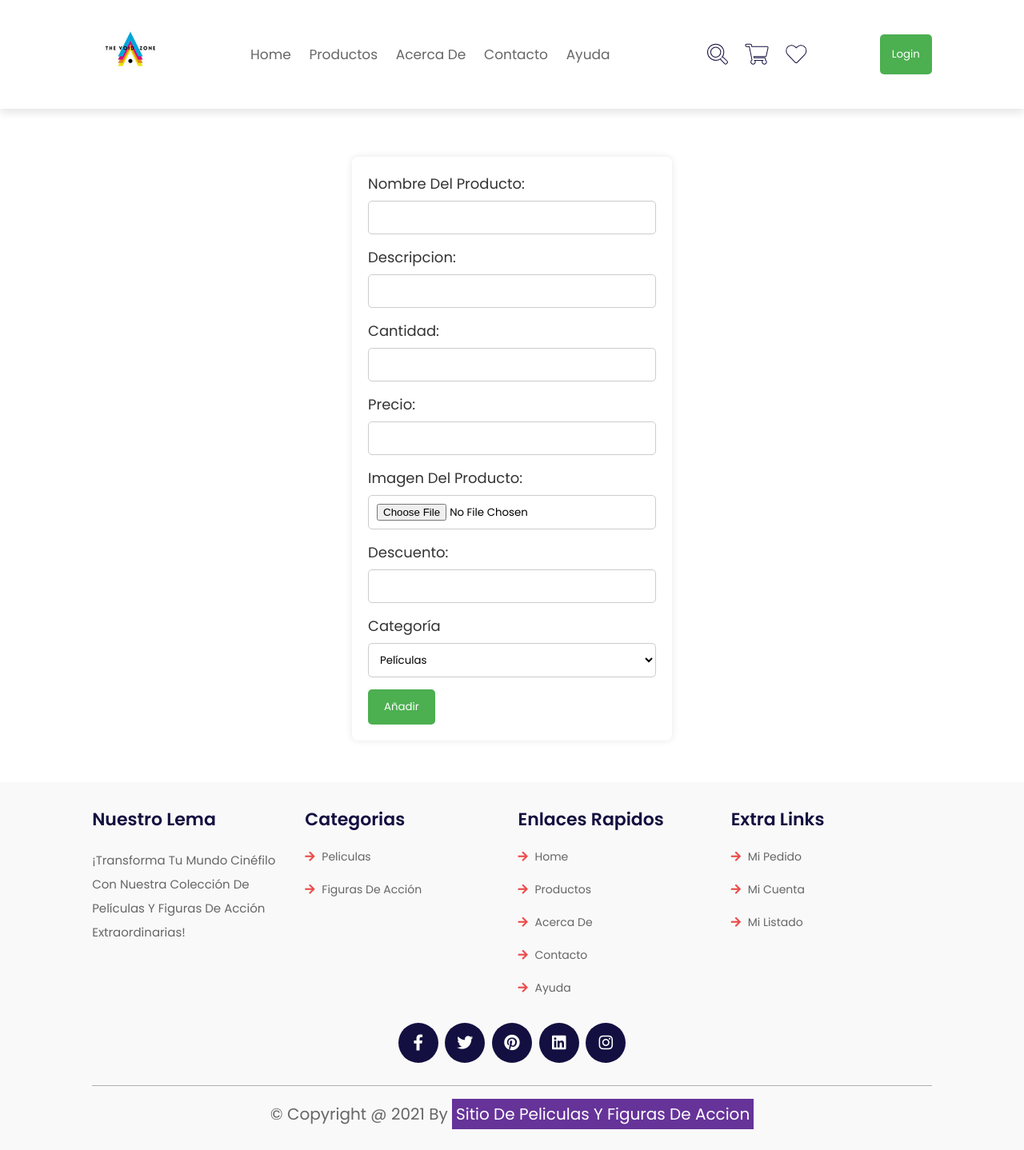
After one commit to CarlosGitUser/ProyectoWeb, a PHP site: page /altas.php in a window 1280 px wide. The commit adds this page. Shown: the whole page at 80% size. Run offline with PHP 8.4, Linux system fonts and the light colour scheme.

Commit message:
altas implementadas

```diff
--- /dev/null
+++ b/altas.php
@@ -0,0 +1,56 @@
+<?php
+    include 'header.php';
+    echo '<br>';
+    echo '<br>';
+    echo '<br>';
+    echo '<br>';
+    echo '<br>';
+    echo '<br>';
+    echo '<br>';
+    echo '<br>';
+    echo '<br>';
+    echo '<br>';
+    echo '<br>';
+?>
+    <form action="php/alBase.php" enctype="multipart/form-data" method="post">
+        <div>
+            <label for="nombre">Nombre del Producto:</label>
+            <input type="text" id="nombre" name="nombre" required>
+        </div>
+        <div>
+            <label for="descripcion">Descripcion:</label>
+            <input type="text" id="descripcion" name="descripcion" required>
+        </div>
+        <div>
+            <label for="cantidad">Cantidad:</label>
+            <input type="number" id="cantidad" name="cantidad" required>
+        </div>
+        <div>
+            <label for="precio">Precio:</label>
+            <input type="number" id="precio" name="precio" step="10.01" required>
+        </div>
+        <div>
+            <label for="imagen">Imagen del producto:</label>
+            <input type="file" id="imagen" name="imagen" accept="image/png, image/jpeg" required>
+        </div>
+        <div>
+            <label for="descuento">Descuento:</label>
+            <input type="number" id="descuento" name="descuento" required>
+        </div>
+        <div>
+            <label>Categoría</label>
+            <select name="categoria">
+                <option value="pelicula">Películas</option>
+                <option value="figura">Figuras de accion</option>
+            </select>
+        </div>
+        <div>
+            <input type="submit" value="Añadir">
+        </div>
+    </form>
+
+    <br><br>
+<?php
+
+    include 'footer.php';
+?>
--- a/captcha.php
+++ b/captcha.php
@@ -20,8 +20,9 @@ $imagen = imagecreatetruecolor($ancho, $alto);
 $colorFondo = imagecolorallocate($imagen, 255, 255, 255);
 imagefill($imagen, 0, 0, $colorFondo);
 $colorTexto = imagecolorallocate($imagen, 0, 0, 0);
+$anguloInclinacion = 10;
 
-imagettftext($imagen, 25, 0, 20, 40, $colorTexto, 'ArialTh.ttf', $captchaTexto);
+imagettftext($imagen, 25, $anguloInclinacion, 20, 40, $colorTexto, 'Arial.ttf', $captchaTexto);
 
 imagefilter($imagen, IMG_FILTER_SMOOTH, -3);
 imagefilter($imagen, IMG_FILTER_SMOOTH, -3);
--- a/header.php
+++ b/header.php
@@ -8,6 +8,7 @@ if (session_status() == PHP_SESSION_NONE) {
 <head>
     <meta charset="UTF-8">
     <meta name="viewport" content="width=device-width, initial-scale=1.0">
+    <link rel="shortcut icon" href="image/logo4.png" type="image/x-icon">
     <link rel="stylesheet" href="https://unpkg.com/swiper@7/swiper-bundle.min.css" />
 
     <!-- font awesome cdn link  -->
@@ -16,6 +17,55 @@ if (session_status() == PHP_SESSION_NONE) {
     <!-- custom css file link  -->
     <link rel="stylesheet" href="css/style.css">
     <link rel="stylesheet" href="css/dropdown.css">
+    <style>
+        form {
+            max-width: 400px;
+            margin: 20px auto;
+            padding: 20px;
+            background-color: #fff;
+            border-radius: 8px;
+            box-shadow: 0 0 10px rgba(0, 0, 0, 0.1);
+        }
+
+        label {
+            display: block;
+            margin-bottom: 8px;
+            color: #333;
+            font-size: 18px;
+        }
+
+        input[type="text"],
+        input[type="email"],
+        input[type="password"],
+        input[type="number"],
+        input[type="file"],
+        select {
+            width: 100%;
+            padding: 10px;
+            margin-bottom: 15px;
+            box-sizing: border-box;
+            border: 1px solid #ccc;
+            border-radius: 5px;
+        }
+
+        select {
+            background-color: #fff;
+        }
+
+        input[type="submit"] {
+            background-color: #4caf50;
+            color: white;
+            padding: 12px 20px;
+            border: none;
+            border-radius: 5px;
+            cursor: pointer;
+            transition: background-color 0.3s ease;
+        }
+
+        input[type="submit"]:hover {
+            background-color: #45a049;
+        }
+    </style>
 </head>
 <body>
     <header class="header">
@@ -32,7 +82,16 @@ if (session_status() == PHP_SESSION_NONE) {
             <a href="Ayuda.php">Ayuda</a>
             <?php
                 if(isset($_SESSION["usuario"]) && $_SESSION["usuario"]=="admin")
-                    echo '<a href="#">Altas y bajas</a>';
+                echo '
+                <div class="dropdown">
+                    <button class="dropbtn" style="background-color: #4caf50; color:white">Administrador</button>
+                    <div class="dropdown-content">
+                        <a href="altas.php">Altas</a>
+                        <a href="bajas.php">Bajas</a>
+                        <a href="cambios.php">Cambios</a>
+                        </div>
+                </div>
+                ';
             ?>
         </nav>
 
--- a/registro.php
+++ b/registro.php
@@ -89,6 +89,7 @@
                 if (response.ok) {
                     // Si la inserción fue exitosa, muestra un mensaje de éxito
                     swal("Perfecto", "Ahora eres parte de la tienda", "success");
+                    header("Location: index.php");
                 } else {
                     // Si hubo un error, muestra un mensaje de error
                     swal("Error", "Hubo un problema al registrar el usuario. Por favor, inténtalo de nuevo.", "error");
--- a/validar.php
+++ b/validar.php
@@ -2,7 +2,7 @@
 
 function validarUsuarioContraseña($usuario, $contrasena) {
     // Configura tus credenciales y detalles de la base de datos
-    $servidor = "127.0.0.1:33065";
+    $servidor = "localhost";
     $usuario_bd = "root";
     $contrasena_bd = "";
     $nombre_bd = "tienda";
```
Also changed, not shown: php/alBase.php (added, +67 -0 lines), image/danboy.jpg (added).
